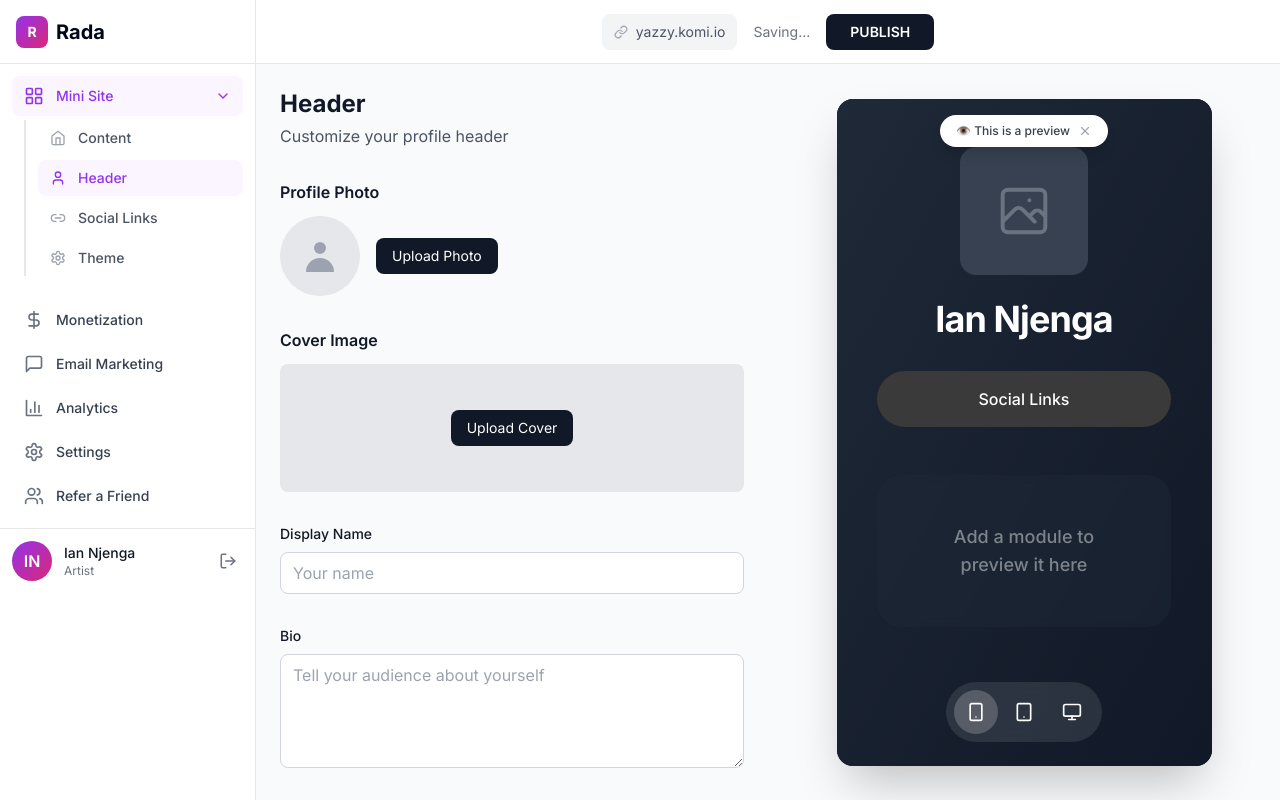
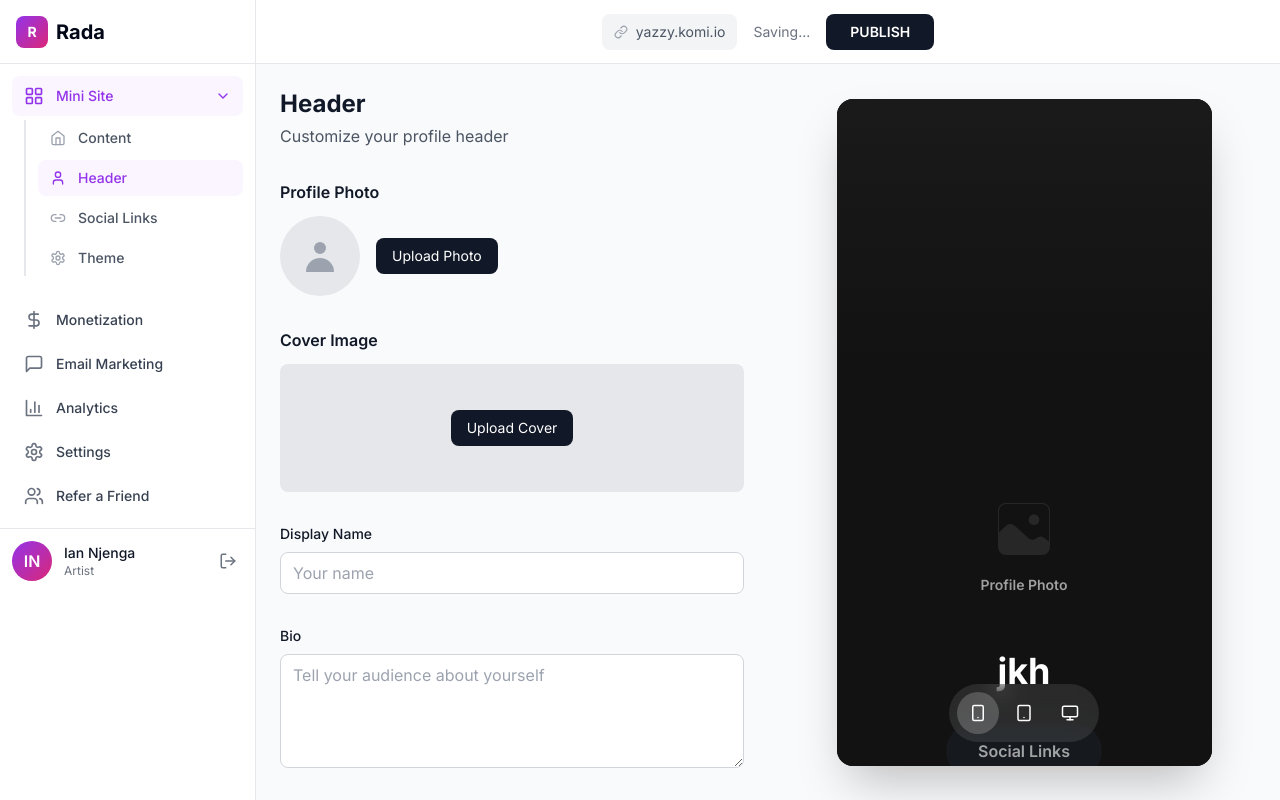
Before and after one commit to Jenks18/rada, a Next.js app: page /dashboard/header in a window 1280 px wide. Built offline with nearby package versions, Linux system fonts and the light colour scheme.

Commit message:
Update preview header height and layout to match design

```diff
--- a/src/components/MiniSitePreview.tsx
+++ b/src/components/MiniSitePreview.tsx
@@ -12,10 +12,10 @@ interface MiniSitePreviewProps {
 }
 
 export default function MiniSitePreview({
-  artistName = 'Ian Njenga',
+  artistName = 'jkh',
   profileImage,
   coverImage,
-  backgroundColor = '#1a1a1a',
+  backgroundColor = '#121212',
   textColor = '#ffffff'
 }: MiniSitePreviewProps) {
   const [deviceView, setDeviceView] = useState<'mobile' | 'tablet' | 'desktop'>('mobile')
@@ -36,67 +36,64 @@ export default function MiniSitePreview({
   return (
     <div className="h-full bg-gray-50 flex items-center justify-center p-6 relative">
       {/* Preview Window */}
-      <div className={`${getDeviceClass()} transition-all duration-300 bg-white rounded-2xl shadow-2xl overflow-hidden relative`}>
-        {/* Preview Badge */}
-        <div className="absolute top-4 left-1/2 transform -translate-x-1/2 bg-white rounded-full px-4 py-2 shadow-lg flex items-center space-x-2 z-50">
-          <span className="text-xs font-medium text-gray-700">👁️ This is a preview</span>
-          <button className="text-gray-400 hover:text-gray-600">
-            <X size={14} />
-          </button>
-        </div>
-
+      <div className={`${getDeviceClass()} transition-all duration-300 bg-[#121212] rounded-2xl shadow-2xl overflow-hidden relative`}>
         {/* Mock Artist Page */}
         <div
-          className="w-full h-full flex flex-col items-center relative"
+          className="w-full h-full flex flex-col relative overflow-y-auto"
           style={{ backgroundColor }}
         >
-          {/* Cover Image Area */}
+          {/* Header with Gradient Background - Tall section */}
+          <div className="relative min-h-[65vh]">
+            {/* Cover Image or Background */}
             {coverImage ? (
-            <img src={coverImage} alt="Cover" className="absolute inset-0 w-full h-full object-cover opacity-30" />
+              <div className="absolute inset-0">
+                <img src={coverImage} alt="Cover" className="w-full h-full object-cover" />
+                {/* Gradient overlay on image */}
+                <div className="absolute inset-0 bg-gradient-to-b from-transparent via-[#121212]/50 to-[#121212]"></div>
+              </div>
             ) : (
-            <div className="absolute inset-0 bg-gradient-to-br from-gray-800 to-gray-900"></div>
+              <div className="absolute inset-0 bg-gradient-to-b from-[#1a1a1a] via-[#121212] to-[#121212]"></div>
             )}
 
-          {/* Content */}
-          <div className="relative z-10 flex flex-col items-center w-full px-6 pt-12">
-            {/* Profile Photo */}
-            <div className="w-32 h-32 bg-gray-700 rounded-2xl flex items-center justify-center mb-6">
+            {/* Profile Photo - positioned in the middle/lower part of tall header */}
+            <div className="absolute bottom-0 left-0 right-0 flex justify-center pb-6">
               {profileImage ? (
-                <img src={profileImage} alt="Profile" className="w-full h-full object-cover rounded-2xl" />
+                <div className="w-32 h-32 rounded-2xl overflow-hidden border-4 border-[#121212]">
+                  <img src={profileImage} alt="Profile" className="w-full h-full object-cover" />
+                </div>
               ) : (
-                <svg className="w-16 h-16 text-gray-500" fill="none" stroke="currentColor" viewBox="0 0 24 24">
-                  <path strokeLinecap="round" strokeLinejoin="round" strokeWidth={1.5} d="M4 16l4.586-4.586a2 2 0 012.828 0L16 16m-2-2l1.586-1.586a2 2 0 012.828 0L20 14m-6-6h.01M6 20h12a2 2 0 002-2V6a2 2 0 00-2-2H6a2 2 0 00-2 2v12a2 2 0 002 2z" />
+                <div className="flex flex-col items-center">
+                  <svg width="52" height="52" viewBox="0 0 52 52" fill="none" xmlns="http://www.w3.org/2000/svg" className="opacity-30">
+                    <g opacity=".3" fill="#fff">
+                      <path fillRule="evenodd" clipRule="evenodd" d="M8 1h36a7 7 0 0 1 7 7v30.55l-5.158-3.787a6.009 6.009 0 0 0-7.58.38 6.009 6.009 0 0 1-8.078-.03l-13.463-12.31a6.5 6.5 0 0 0-8.919.139L1 29.56V8a7 7 0 0 1 7-7zM0 8a8 8 0 0 1 8-8h36a8 8 0 0 1 8 8v36a8 8 0 0 1-8 8H8a8 8 0 0 1-8-8V8z"></path>
+                      <circle cx="35.995" cy="16.667" r="5.333"></circle>
+                    </g>
                   </svg>
+                  <span className="text-white/60 font-semibold text-sm mt-5 block text-center">Profile Photo</span>
+                </div>
               )}
+            </div>
           </div>
 
           {/* Artist Name */}
           <h1
-              className="text-4xl font-bold text-center mb-8 tracking-tight"
+            className="text-4xl font-bold text-center px-4 mt-8 mb-8"
             style={{ color: textColor }}
           >
             {artistName}
           </h1>
 
-            {/* Social Links Button */}
-            <button
-              className="w-full max-w-[90%] py-4 rounded-full font-medium transition-all hover:opacity-90 text-base"
-              style={{
-                backgroundColor: '#3a3a3a',
-                color: textColor
-              }}
-            >
-              Social Links
-            </button>
+          {/* Social Links Empty State */}
+          <div className="flex justify-center mb-8">
+            <div className="flex flex-col items-center py-4 px-8 rounded-full bg-gray-800/30">
+              <span className="text-white/60 font-semibold text-base">Social Links</span>
+            </div>
+          </div>
 
           {/* Add Module Placeholder */}
-            <div
-              className="mt-auto mb-24 w-full max-w-[90%] bg-gray-800/50 rounded-3xl p-12 text-center backdrop-blur-sm"
-              style={{ marginTop: '3rem' }}
-            >
-              <p className="text-lg font-medium" style={{ color: `${textColor}70` }}>
-                Add a module to preview it here
-              </p>
+          <div className="flex-1 flex items-center justify-center px-6 pb-24">
+            <div className="text-center">
+              <span className="text-white/60 font-semibold text-base">Add a module to preview it here</span>
             </div>
           </div>
 
@@ -107,21 +104,21 @@ export default function MiniSitePreview({
               className={`p-3 rounded-full transition-all ${deviceView === 'mobile' ? 'bg-white/20' : 'hover:bg-white/10'}`}
               title="Mobile view"
             >
-              <Smartphone size={20} className="text-white" />
+              <Smartphone size={18} className="text-white" />
             </button>
             <button
               onClick={() => setDeviceView('tablet')}
               className={`p-3 rounded-full transition-all ${deviceView === 'tablet' ? 'bg-white/20' : 'hover:bg-white/10'}`}
               title="Tablet view"
             >
-              <Tablet size={20} className="text-white" />
+              <Tablet size={18} className="text-white" />
             </button>
             <button
               onClick={() => setDeviceView('desktop')}
               className={`p-3 rounded-full transition-all ${deviceView === 'desktop' ? 'bg-white/20' : 'hover:bg-white/10'}`}
               title="Desktop view"
             >
-              <Monitor size={20} className="text-white" />
+              <Monitor size={18} className="text-white" />
             </button>
           </div>
         </div>
```
Lines whose indentation alone changed are shown as unchanged.
